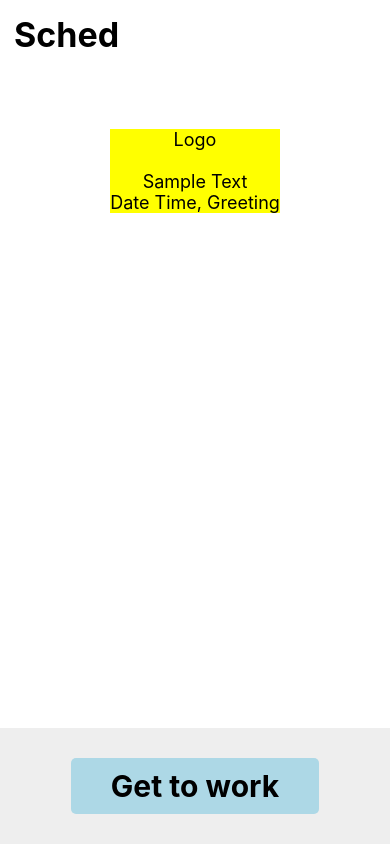
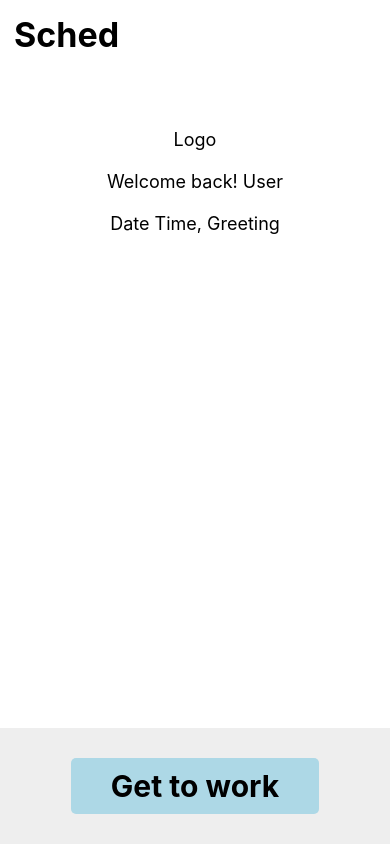
Before and after one commit to hansdenzelj-github/CS106_Project, a React Native app: screen / in a window 390 px wide. Built offline with nearby package versions, Linux system fonts and the light colour scheme.

Commit message:
updated styles

```diff
--- a/components/Welcome.js
+++ b/components/Welcome.js
@@ -17,7 +17,7 @@ export default class Welcome extends React.Component {
 
                 <View style={[appStyle.bodyWrap_Welcome]}>
                     <View style={[appStyle.bodyArea]}>
-                        <Text style={[appStyle.bodyText]}>Logo{'\n'}{'\n'}Sample Text{'\n'}Date Time, Greeting</Text>
+                        <Text style={[appStyle.bodyText]}>Logo{'\n'}{'\n'}Welcome back! User{'\n\n'}Date Time, Greeting</Text>
                     </View>
                 </View>
 
--- a/components/style.js
+++ b/components/style.js
@@ -94,7 +94,7 @@ export const appStyle = StyleSheet.create({
     },
     bodyText: {
         fontSize: 18,
-        backgroundColor: 'yellow',
+        backgroundColor: 'white',
         textAlign: 'center',
     },
 
```
